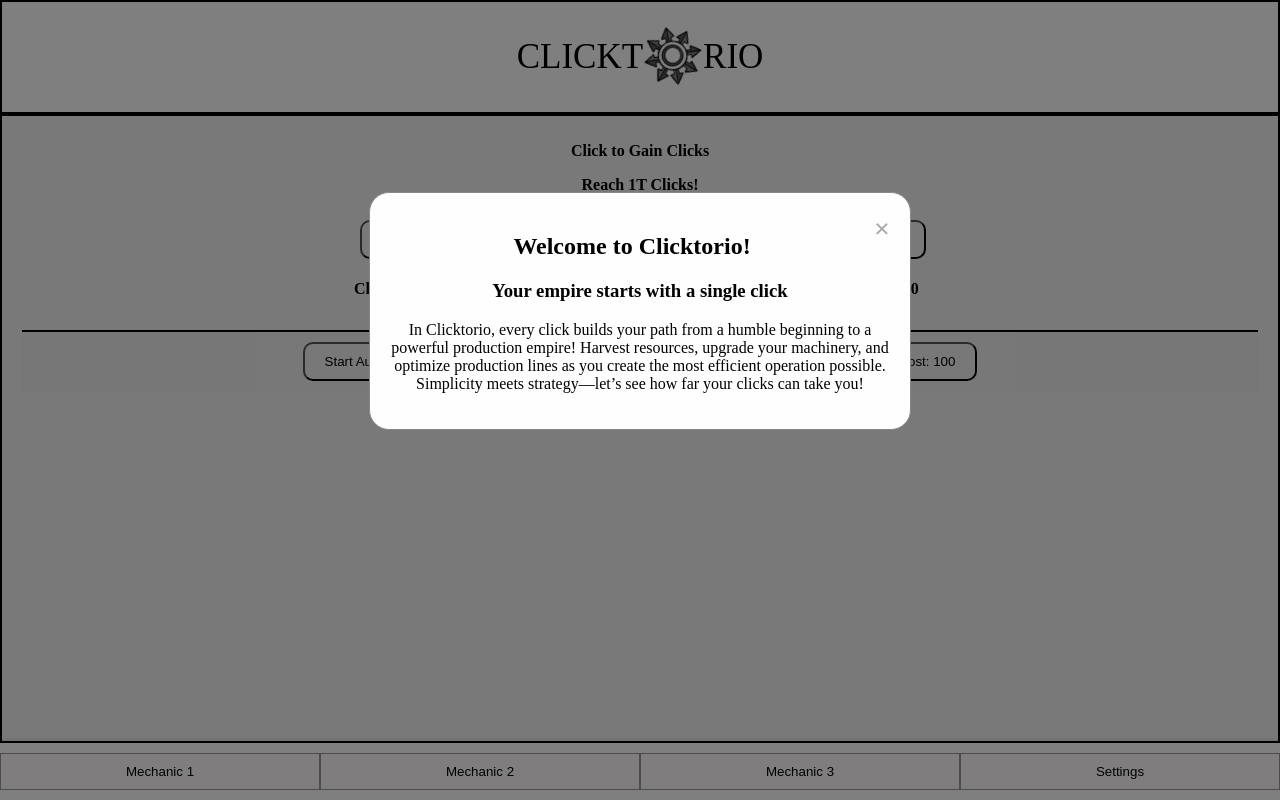
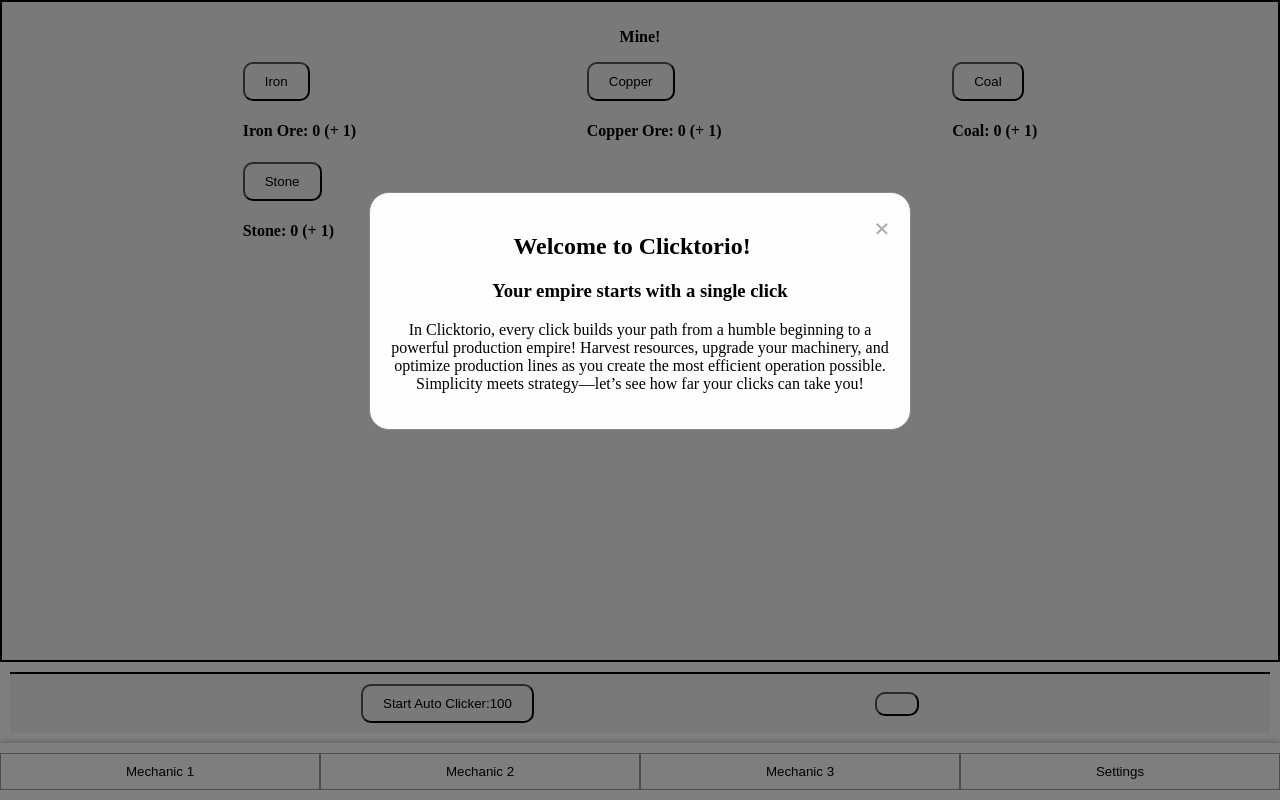
Before and after one commit to Exjwxl/clicktorio, a plain HTML site: page index.html in a window 1280 px wide. Drawn offline with Linux system fonts and the light colour scheme.

Commit message:
clicktorio foundation

```diff
--- a/index.html
+++ b/index.html
@@ -22,29 +22,8 @@
             <p>In Clicktorio, every click builds your path from a humble beginning to a powerful production empire! Harvest resources, upgrade your machinery, and optimize production lines as you create the most efficient operation possible. Simplicity meets strategy—let’s see how far your clicks can take you!</p>
         </div>
     </div>
+    <section id="game">
 
-    <div class="gameTitle">
-        <p class="logoName">CLICKT</p>
-        <img src="assets/images/logo/clicktorio_logo.png" alt="logo">
-        <p class="logoName">RIO</p>
-    </div>
-    <section id="game">
-        <div class="titleCard">
-            <p>Click to Gain Clicks</p>
-            <p>Reach 1T Clicks!</p>
-        </div>
-        <section id="click">
-            <div class="baseinfo">
-                <button id="clicker" onclick="clicker()">
-                    CLICK
-                </button>
-                <h4 id="score">Clicks:0 </h4>
-            </div>
-            <div class="baseUpgrades">
-                <button id="upgrade" onclick="upgradeClick()">Upgrade Clicks</button>
-                <h4 id="upgradeCostDisplay">Upgrade Cost: 10<h4/>
-
-            </div>
         </section>
 
         <section id="autoShop"
@@ -59,15 +38,20 @@
         </section>
 </section>
 <footer class="game-footer">
-    <button class="footer-button">Mechanic 1</button>
-    <button class="footer-button">Mechanic 2</button>
-    <button class="footer-button">Mechanic 3</button>
+    <button class="footer-button" id="loadMechanic1">Mechanic 1</button>
+    <button class="footer-button" id="loadMechanic2">Mechanic 2</button>
+    <button class="footer-button" id="loadMechanic3">Mechanic 3</button>
     <button class="footer-button" id="optionsButton">Settings</button>
 </footer>
 
 <div id="settingsModal" class="settingsModal">
     <div class="options-content">
         <span class="close-options">&times;</span>
+        <div class="gameTitle">
+            <p class="logoName">CLICKT</p>
+            <img src="assets/images/logo/clicktorio_logo.png" alt="logo">
+            <p class="logoName">RIO</p>
+        </div>
             <div class="options-style">
                 <h2>Options</h2>
                 <button onclick="resetGame()">Reset Game</button>
--- /dev/null
+++ b/pages/mechanic1.js
@@ -0,0 +1,37 @@
+export function getMechanic1() {
+    return `
+    <div class="titleCard">
+            <p>Mine!</p>
+        </div>
+        <section id="mines">
+            <div class="baseinfo">
+                <div id="ironMine">
+                    <button id="mineIron" onclick="mineIron()">
+                        Iron
+                    </button>
+                    <h4 id="ironOre"></h4>
+                </div>
+
+                <div id="stoneMine"></div>
+                    <button id="mineStone" onclick="mineStone()">
+                        Stone
+                    </button>
+                    <h4 id="stone"></h4>
+                </div>
+
+                <div id="copperMine">
+                    <button id="mineCopper" onclick="mineCopper()">
+                        Copper
+                    </button>
+                    <h4 id="copperOre"></h4>
+                </div>
+
+                <div id="coalMine">
+                    <button id="mineCoal" onclick="mineCoal()">
+                        Coal
+                    </button>
+                    <h4 id="coal"></h4>
+                </div>
+            </div>
+`;
+}
--- /dev/null
+++ b/pages/mechanic2.js
@@ -0,0 +1,5 @@
+export function getMechanic2(){
+    return `
+    <h1>Mechanic 2</h1>`
+    ;
+}
--- /dev/null
+++ b/pages/mechanic3.js
@@ -0,0 +1,3 @@
+export function getMechanic3(){
+    return 'Mechanic 3';
+}
--- a/scripts/config.js
+++ b/scripts/config.js
@@ -3,8 +3,13 @@ export const AUTOSAVE_INTERVAL = 30000; // 30 seconds
 export const SAVE_KEY = 'clickerGameSave';
 
 export const INITIAL_STATE = {
-    clicks: 0,
-    upgrade: 1,
+    resources:{
+        iron: 0,
+        stone: 0,
+        copper:0,
+        coal:0,
+    },
+    efficiency: 1,
     upgradeCost: 10,
     autoClickerActive: false,
     autoClickerSpeed: 1000,
--- a/scripts/formatters.js
+++ b/scripts/formatters.js
@@ -8,7 +8,17 @@ export function formatNumber(num) {
     return num.toLocaleString();
   }
 
-  // theme.js
+export function updateDisplayElements() {
+    document.getElementById('ironOre').innerHTML = `Iron Ore: ${formatNumber(gameState.resources.iron)} (+ ${formatNumber(gameState.efficiency)})`;
+    document.getElementById('stone').innerHTML = `Stone: ${formatNumber(gameState.resources.stone)} (+ ${formatNumber(gameState.efficiency)})`;
+    document.getElementById('copperOre').innerHTML = `Copper Ore: ${formatNumber(gameState.resources.copper)} (+ ${formatNumber(gameState.efficiency)})`;
+    document.getElementById('coal').innerHTML = `Coal: ${formatNumber(gameState.resources.coal)} (+ ${formatNumber(gameState.efficiency)})`;
+    document.getElementById('upgradeCostDisplay').innerHTML = `Upgrade Cost: ${formatNumber(gameState.upgradeCost)}`;
+    document.getElementById('autoClickerUpgradeCostDisplay').innerHTML =
+        `Auto Clicker Upgrade Cost: ${formatNumber(gameState.autoClickerUpgradeCost)}`;
+
+}
+
 
 export function setTheme(theme) {
   const currentTheme = document.documentElement.getAttribute('data-theme');
--- a/scripts/main.js
+++ b/scripts/main.js
@@ -5,15 +5,40 @@ import { saveGame, loadGame, showSaveIndicator} from './saveSystem.js';
 import { AUTOSAVE_INTERVAL } from './config.js';
 import { formatNumber, setTheme } from './formatters.js';
 import { loreModal, settingsModal } from './modals.js';
+import {getMechanic1} from '../pages/mechanic1.js';
+import {getMechanic2} from '../pages/mechanic2.js';
+import {getMechanic3} from '../pages/mechanic3.js';
 
 window.setTheme = setTheme; // Loading theme
 window.onload = loreModal; // Inital Modal
 
-// Click handler
-window.clicker = () => {
-    gameState.addClicks(gameState.upgrade);
-    updateDisplayElements();
+
+window.mineIron = () => {
+    gameState.updateResource('iron',gameState.efficiency);
 };
+
+window.mineStone = () => {
+    gameState.updateResource('stone',gameState.efficiency);
+};
+
+window.mineCopper = () => {
+    gameState.updateResource('copper',gameState.efficiency);
+};
+
+window.mineCoal = () => {
+    gameState.updateResource('coal',gameState.efficiency);
+};
+
+export function updateDisplayElements() {
+    document.getElementById('ironOre').innerHTML = `Iron Ore: ${formatNumber(gameState.resources.iron)} (+ ${formatNumber(gameState.efficiency)})`;
+    document.getElementById('stone').innerHTML = `Stone: ${formatNumber(gameState.resources.stone)} (+ ${formatNumber(gameState.efficiency)})`;
+    document.getElementById('copperOre').innerHTML = `Copper Ore: ${formatNumber(gameState.resources.copper)} (+ ${formatNumber(gameState.efficiency)})`;
+    document.getElementById('coal').innerHTML = `Coal: ${formatNumber(gameState.resources.coal)} (+ ${formatNumber(gameState.efficiency)})`;
+    document.getElementById('upgradeCostDisplay').innerHTML = `Upgrade Cost: ${formatNumber(gameState.upgradeCost)}`;
+    document.getElementById('autoClickerUpgradeCostDisplay').innerHTML =
+        `Auto Clicker Upgrade Cost: ${formatNumber(gameState.autoClickerUpgradeCost)}`;
+
+}
 
 // Upgrade handler
 window.upgradeClick = () => {
@@ -21,6 +46,19 @@ window.upgradeClick = () => {
         updateDisplayElements();
     }
 };
+//Screen functions
+function defaultScreeen(){
+    document.getElementById('game').innerHTML = getMechanic1();
+}
+
+function switchContent(getMechanicContent) {
+    document.getElementById('game').innerHTML = getMechanicContent();
+    updateDisplayElements();
+}
+
+document.getElementById('loadMechanic1').addEventListener('click', () => switchContent(getMechanic1));
+document.getElementById('loadMechanic2').addEventListener('click', () => switchContent(getMechanic2));
+document.getElementById('loadMechanic3').addEventListener('click', () => switchContent(getMechanic3));
 
 
 // Auto clicker handlers
@@ -65,6 +103,7 @@ window.resetGame = () => {
 
 // Initialize game
 document.addEventListener('DOMContentLoaded', () => {
+  defaultScreeen(); // Initial screen
   loadGame();
   updateDisplayElements();
 
@@ -77,16 +116,11 @@ document.addEventListener('DOMContentLoaded', () => {
 // Save before leaving
 window.addEventListener('beforeunload', () => {
     saveGame();
+
 });
 
 // Display update - now includes auto clicker cost
-export function updateDisplayElements() {
-    document.getElementById('score').innerHTML = `Clicks: ${formatNumber(gameState.clicks)} (+ ${formatNumber(gameState.upgrade)})`;
-    document.getElementById('upgradeCostDisplay').innerHTML = `Upgrade Cost: ${formatNumber(gameState.upgradeCost)}`;
-    document.getElementById('autoClickerUpgradeCostDisplay').innerHTML =
-        `Auto Clicker Upgrade Cost: ${formatNumber(gameState.autoClickerUpgradeCost)}`;
 
-}
 
 settingsModal();
 
--- a/scripts/saveSystem.js
+++ b/scripts/saveSystem.js
@@ -5,8 +5,8 @@ import { SAVE_KEY } from './config.js';
 export function saveGame() {
     try {
         const gameData = {
-            clicks: gameState.clicks,
-            upgrade: gameState.upgrade,
+            resources: gameState.resources,
+            efficiency: gameState.efficiency,
             upgradeCost: gameState.upgradeCost,
             autoClickerActive: gameState.autoClickerActive,
             autoClickerSpeed: gameState.autoClickerSpeed,
--- a/scripts/state.js
+++ b/scripts/state.js
@@ -1,12 +1,14 @@
 import { INITIAL_STATE, MAX_CLICKS } from './config.js';
+import { updateDisplayElements } from './main.js';
 
 class GameState {
     constructor() {
         Object.assign(this, INITIAL_STATE);
     }
 
-    addClicks(amount) {
-        this.clicks = Math.min(MAX_CLICKS, this.clicks + amount);
+    updateResource(resourceName, amount) {
+        this.resources[resourceName] = this.resources[resourceName] + amount;
+        updateDisplayElements()
     }
 
     reset() {
--- a/styles/style.css
+++ b/styles/style.css
@@ -3,7 +3,7 @@
 .gameTitle{
     display: flex;
     justify-content: center;
-    border: 2px solid black;
+    /* border: 2px solid black; */
 
 }
 
@@ -49,11 +49,11 @@
     padding: 10px;
     flex: 1;
 }
-#click{
+#mines{
     display: flex;
     justify-content:space-evenly;
-    text-align: center;
-    padding-top: 10px;
+    /* text-align: center; */
+    /* padding-top: 10px; */
 
 }
 
```
